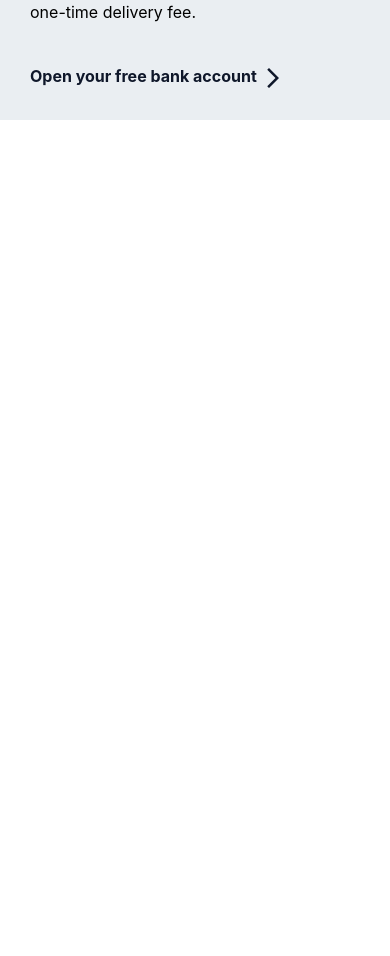
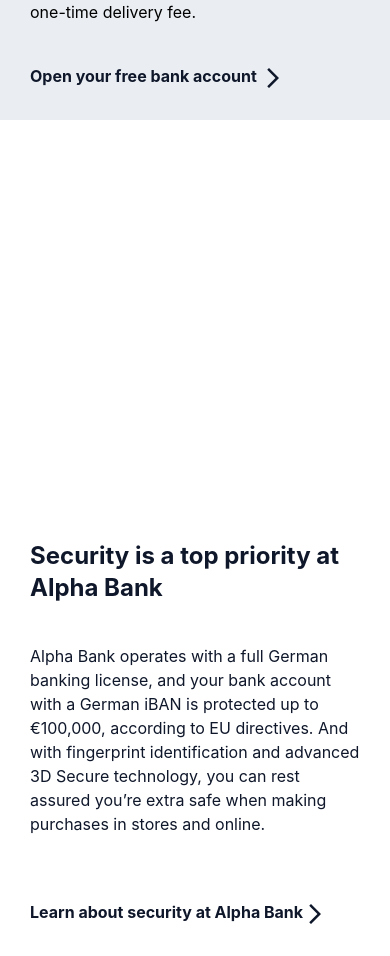
Before and after one commit to Lealzzera/alpha-bank, a React (Create React App) app: page / in a window 390 px wide. Shown: the part 1525-2481 px from the top of the page. Before the commit the page ends 1645 px from the top, so only its background shows below. Built offline with nearby package versions, Linux system fonts and the light colour scheme; no server answers.

Commit message:
third part of the home

```diff
--- a/src/views/HomePage/HomePage.css
+++ b/src/views/HomePage/HomePage.css
@@ -46,6 +46,19 @@
   display: flex;
 }
 
+.security {
+  display: flex;
+  background-color: #FFF;
+}
+
+.third-section-text {
+  background-color: #FFF;
+  display: flex;
+  flex-direction: column;
+  justify-content: center;
+  padding: 0px 110px 0px;
+}
+
 @media (max-width: 600px) {
   .open-account-adv {
     display: flex;
@@ -59,12 +72,10 @@
     flex-direction: column;
   }
 
-  .second-section-text {
-    padding: 10px 30px 30px;
-  }
-
-  .second-section-title {
-    padding-top: 20px
+  .security {
+    display: flex;
+    width: 100vw;
+    flex-direction: column-reverse;
   }
 
   .div-img {
@@ -74,4 +85,20 @@
   .first-section-text {
     padding: 10px 30px 30px;
   }
+
+  .second-section-text {
+    padding: 10px 30px 30px;
+  }
+
+  .second-section-title {
+    padding-top: 20px
+  }
+
+  .third-section-text {
+    padding: 10px 30px 30px;
+  }
+
+  .third-section-title {
+    padding-top: 20px
+  }
 }
--- a/src/views/HomePage/HomePage.tsx
+++ b/src/views/HomePage/HomePage.tsx
@@ -5,6 +5,7 @@
 import ButtonAlpha from '../../components/ButtonAlpha/ButtonAlpha';
 import cellphoneImg from '../../assets/cellphone.png';
 import ArrowForwardIosIcon from '@mui/icons-material/ArrowForwardIos';
+import videoBank from '../../assets/video-bank.gif';
 
 const HomePage = () => {
 
@@ -40,6 +41,18 @@
         <a className='second-section-button mt-10 ext-md font-bold lg:text-lg mt-10 text-slate-900' href="/">Open your free bank account <ArrowForwardIosIcon /></a>
       </div>
     </section>
+    <section className='security'>
+      <div className='third-section-text'>
+        <h2 className='third-section-title font-bold text-2xl lg:text-4xl text-slate-900'>Security is a top priority at Alpha Bank</h2>
+        <span className='third-section-text-span text-md lg:text-lg mt-10 text-slate-900'>Alpha Bank operates with a full German banking license, and your bank account with a German iBAN is protected up to €100,000, according to EU directives. And with fingerprint identification and advanced 3D Secure technology, you can rest assured you’re extra safe when making purchases in stores and online.
+        </span>
+        <br />
+        <a className='third-section-button mt-10 ext-md font-bold lg:text-lg mt-10 text-slate-900' href="/">Learn about security at Alpha Bank<ArrowForwardIosIcon /></a>
+      </div>
+      <div className='div-img'>
+        <img src={videoBank} alt="security" />
+      </div>
+    </section>
   </>
 }
 
```
Also changed, not shown: src/assets/video-bank.gif (added).
